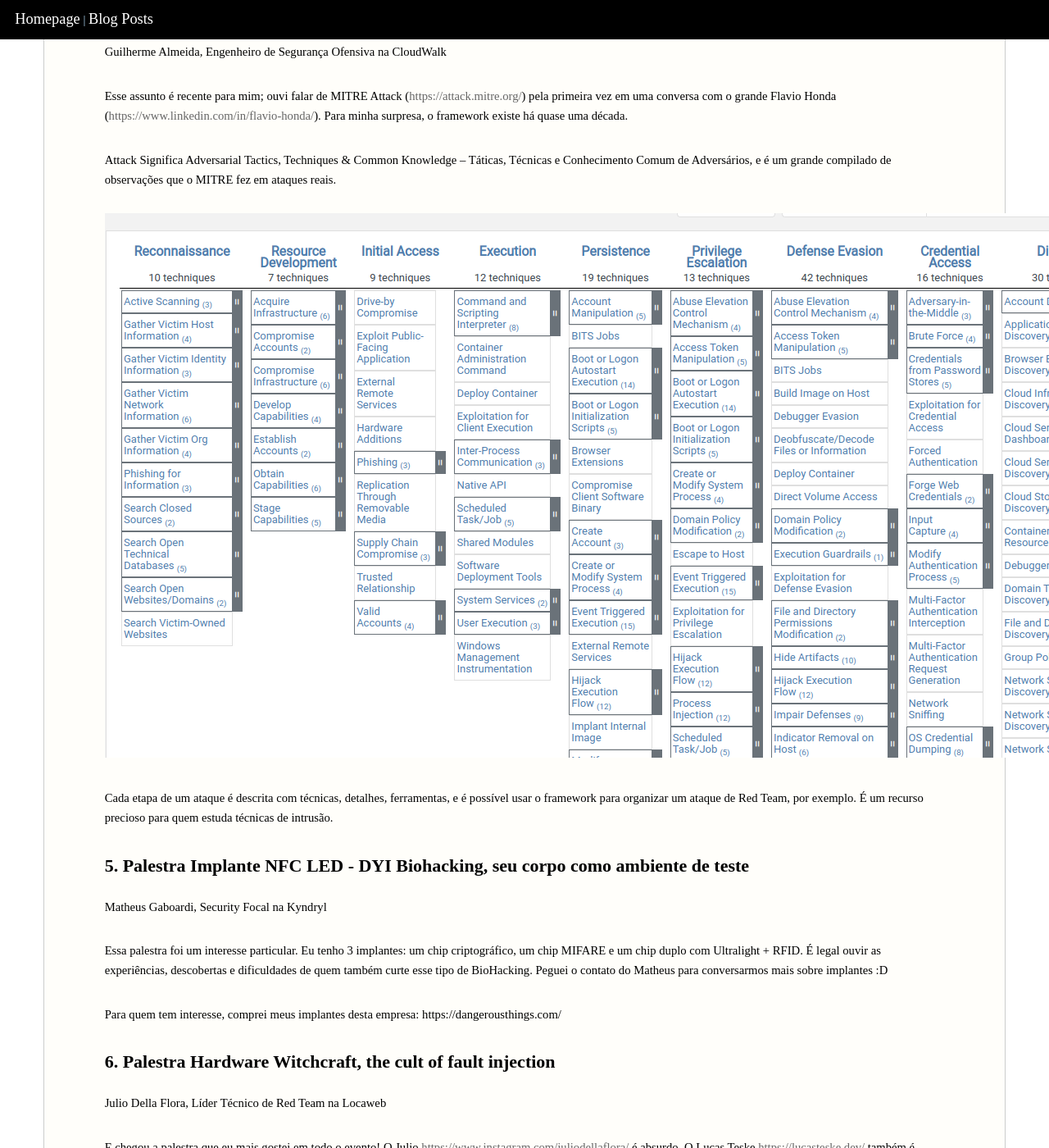
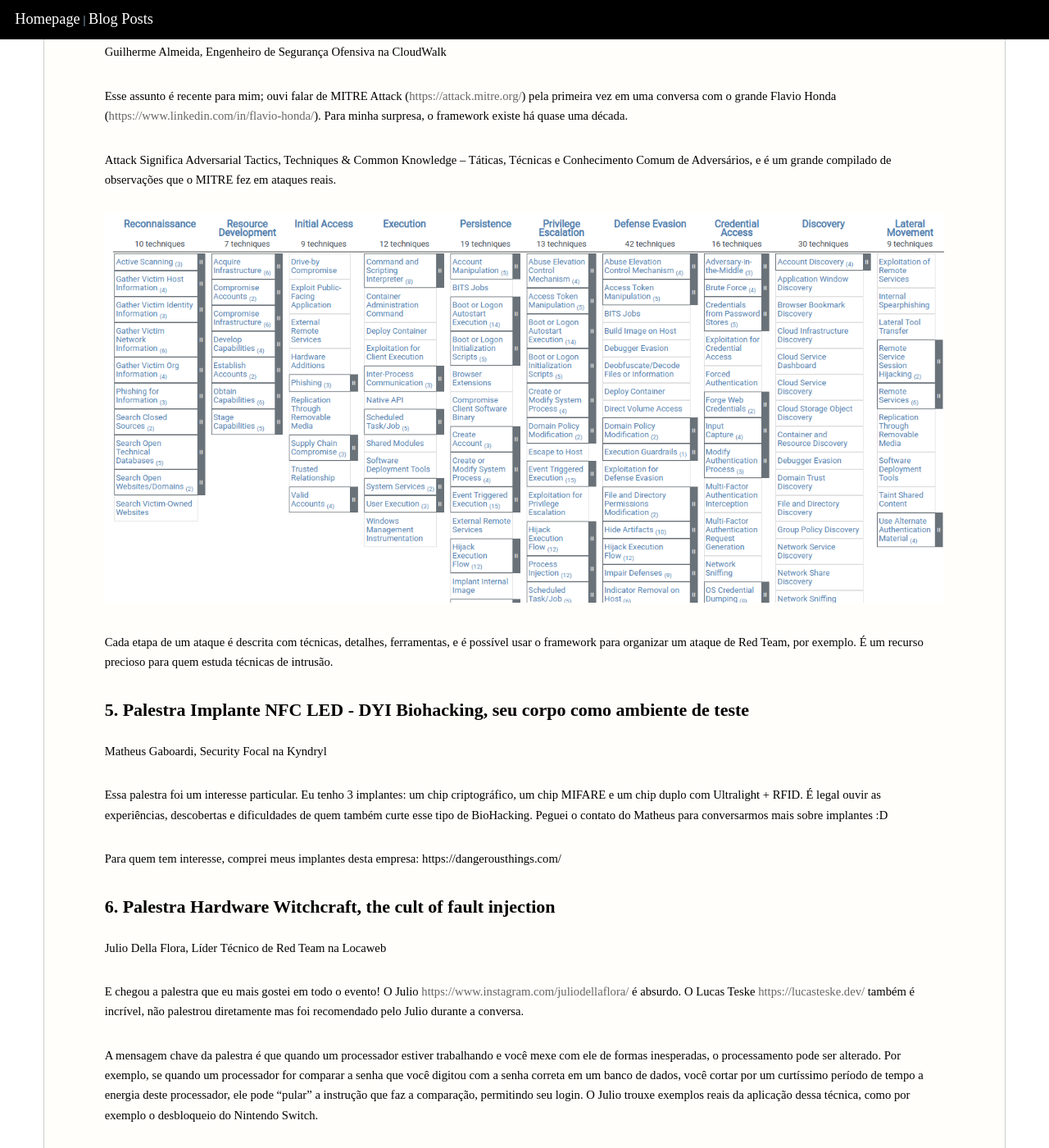
Before and after one commit to wesleyit/wesleyit.github.io, a Jekyll site: the page built from _posts/2022-07-09-roadsec2022.md, in a window 1280 px wide and 1400 px high, scrolled down 1831 px. Shown: the whole window at 82% size. Built offline with Jekyll 4.4.1, drawn with Linux system fonts in a browser that asks for light colours; some web fonts are replaced.

Commit message:
Added FavIcon and Fixed Images Width

```diff
--- a/_layouts/blogpage.html
+++ b/_layouts/blogpage.html
@@ -61,6 +61,10 @@
 
         li.blog_entry p.description {
             font-size: 1.2em;
+        }
+
+        div.article_paper img {
+            max-width: 100%;
         }
     </style>
 </head>
```
Also changed, not shown: assets/posts_assets/2022-07-09-roadsec2022.md_assets/mitre-attack.png, favicon.ico (added).
